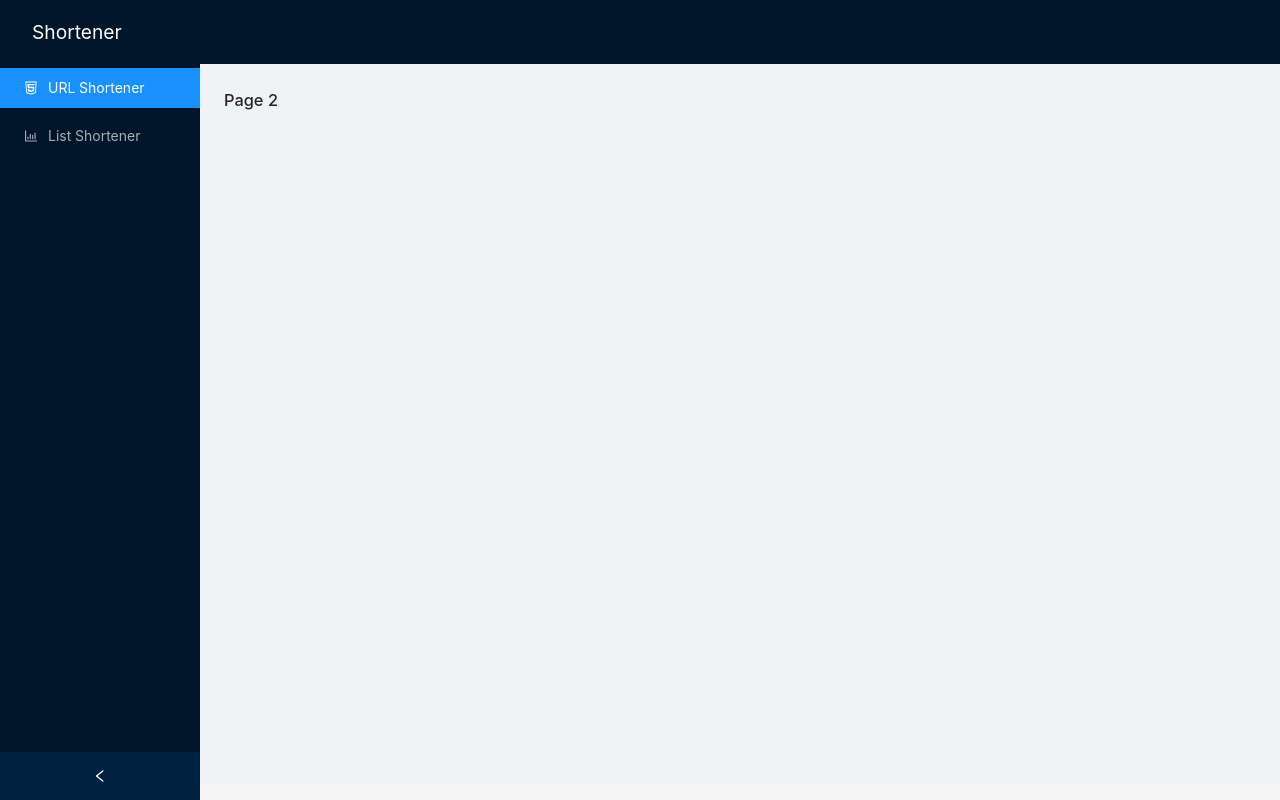
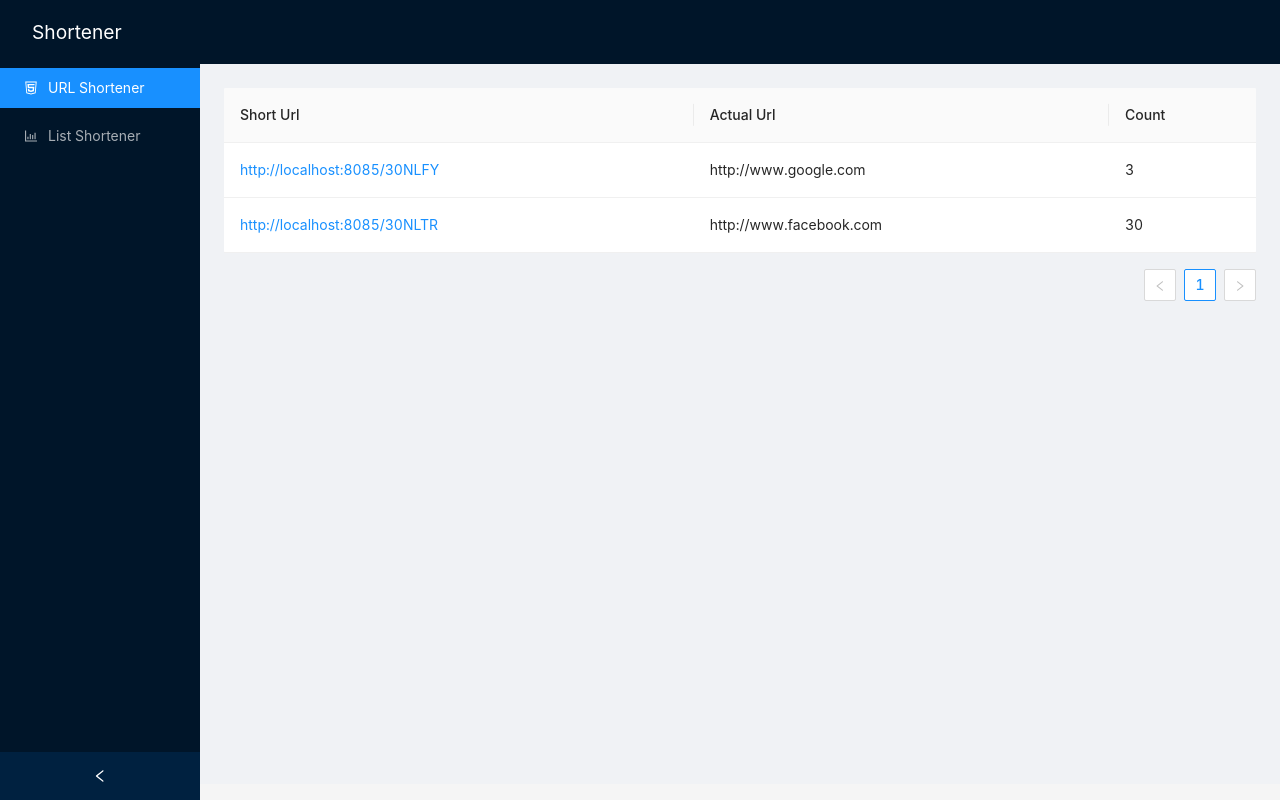
Before and after one commit to nayibedya/shortener-ui, a React (Create React App) app: page /list in a window 1280 px wide. Built offline with nearby package versions, Linux system fonts and the light colour scheme.

Commit message:
added table component

```diff
--- /dev/null
+++ b/src/components/Table/Table.jsx
@@ -0,0 +1,44 @@
+import { Table as AntdTable} from 'antd';
+
+const columns = [
+    {
+        title: 'Short Url',
+        dataIndex: 'shortUrl',
+        key: 'shortUrl',
+        render: text => <a href={text} target="_blank" rel='noreferrer'>{text}</a>,
+    },
+    {
+        title: 'Actual Url',
+        dataIndex: 'actualUrl',
+        key: 'actualUrl',
+    },
+    {
+        title: 'Count',
+        dataIndex: 'count',
+        key: 'count',
+    },
+]
+
+const dataSource = [
+    {
+        key: '1',
+        shortUrl: 'http://localhost:8085/30NLFY',
+        actualUrl: 'http://www.google.com',
+        count: 3,
+    },
+    {
+        key: '2',
+        shortUrl: 'http://localhost:8085/30NLTR',
+        actualUrl: 'http://www.facebook.com',
+        count: 30,
+    },
+];
+
+function Table (props) {
+
+    return (
+        <AntdTable dataSource={dataSource} columns={columns} />
+    );
+}
+
+export default Table;
--- /dev/null
+++ b/src/components/Table/index.js
@@ -0,0 +1 @@
+export {default} from './Table';
--- a/src/views/List/List.jsx
+++ b/src/views/List/List.jsx
@@ -1,8 +1,8 @@
-
+import Table from '../../components/Table'
 
 function List () {
     return(
-        <h1>Page 2</h1>
+        <Table />
     )
 }
 
```
